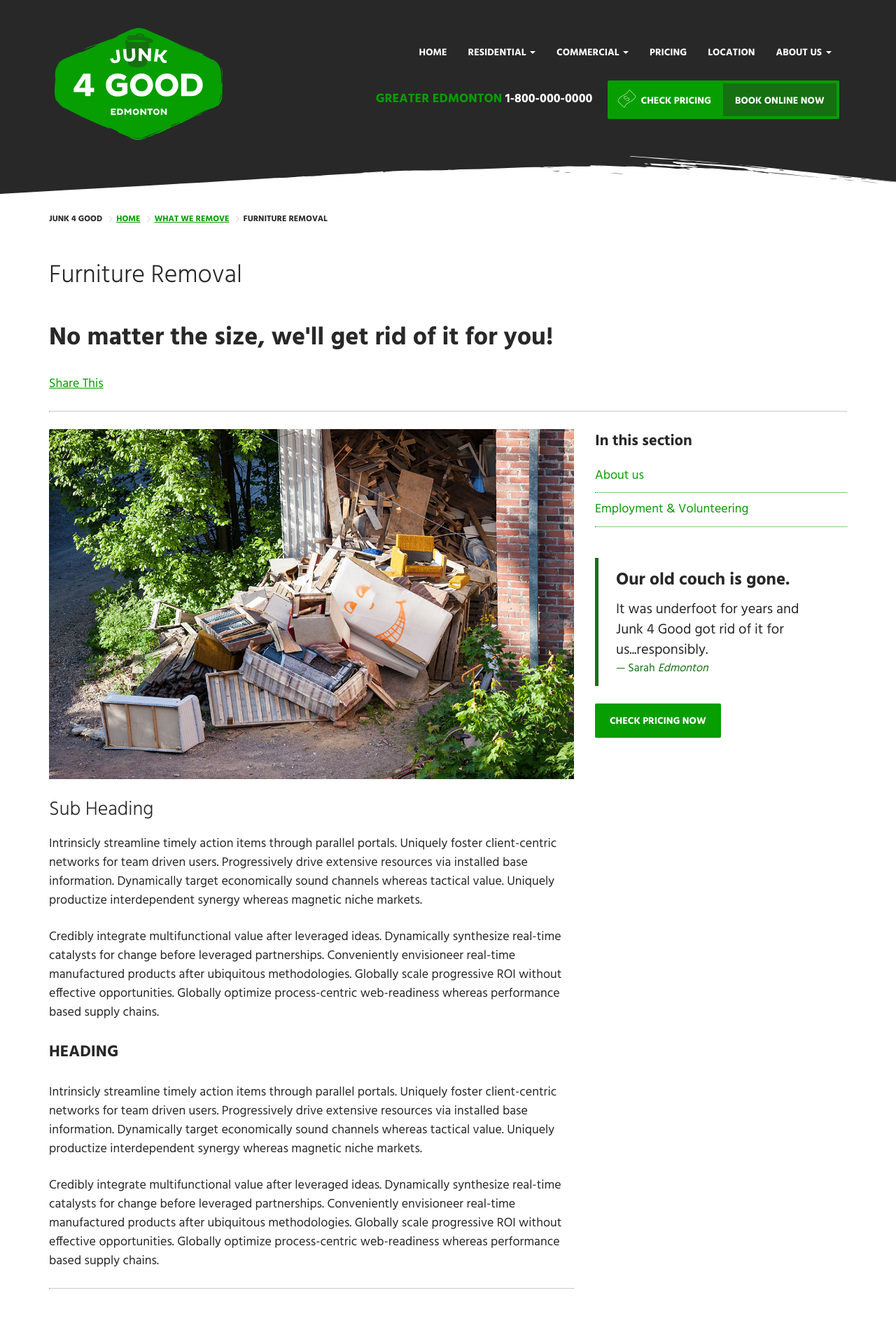
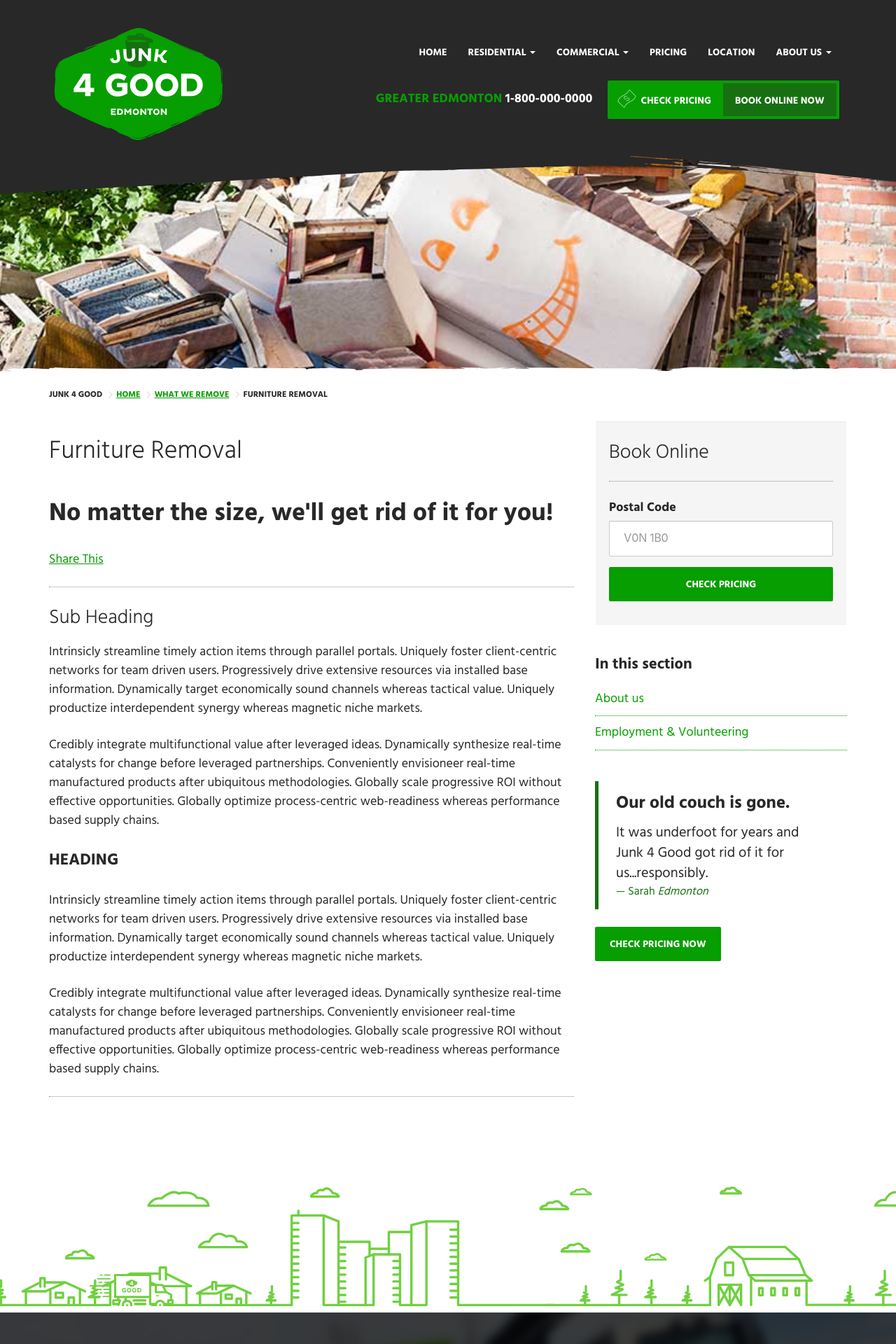
Before and after one commit to jordanbehan/rd, a Jekyll site: the page built from junk.service.html, in a window 1280 px wide. Shown: the top 1920 px of the page at 70% size. Built offline with Jekyll 4.4.1, drawn with Linux system fonts in a browser that asks for light colours; nearby versions of some CDN libraries; some web fonts are replaced.

Commit message:
jd services template

```diff
--- a/_sass/eux/_variables.scss
+++ b/_sass/eux/_variables.scss
@@ -702,7 +702,7 @@ $list-group-link-heading-color: #333 !default;
 //
 //##
 
-$panel-bg:                    #fff !default;
+$panel-bg:                    $gray-lighter !default;
 $panel-body-padding:          15px !default;
 $panel-heading-padding:       10px 15px !default;
 $panel-footer-padding:        $panel-heading-padding !default;
--- a/junk.service.html
+++ b/junk.service.html
@@ -2,6 +2,7 @@
 layout: default
 title: template
 ---
+<div class="bg header" style="background-image: url('assets/images/placeholder.06.jpg');"></div>
 <article class="para">
 		<section class="container">
 		<ol class="breadcrumb">
@@ -12,16 +13,11 @@ title: template
 		</ol>
 
 		<div class="row">
-			<div class="col-md-10">
+			<div class="col-md-8">
 				<h1>Furniture Removal</h1>
 				<h2>No matter the size, we'll get rid of it for you!</h2>
 				<a href="" data-toggle="modal" data-target="#share">Share This</a>
-			</div>
-		</div>
-		<hr>
-		<div class="row">
-			<div class="col-md-8">
-				<img src="assets/images/placeholder.01.jpg">
+				<hr>
 				<h3>Sub Heading</h3>
 				<p>Intrinsicly streamline timely action items through parallel portals. Uniquely foster client-centric networks for team driven users. Progressively drive extensive resources via installed base information. Dynamically target economically sound channels whereas tactical value. Uniquely productize interdependent synergy whereas magnetic niche markets.</p>
 				<p>Credibly integrate multifunctional value after leveraged ideas. Dynamically synthesize real-time catalysts for change before leveraged partnerships. Conveniently envisioneer real-time manufactured products after ubiquitous methodologies. Globally scale progressive ROI without effective opportunities. Globally optimize process-centric web-readiness whereas performance based supply chains.</p>
@@ -31,6 +27,25 @@ title: template
 				<hr>
 			</div>
 			<div class="col-md-4">
+				<div class="well" style="margin-bottom: 44px;">
+					<h3 style="margin-top: 11px;">Book Online</h3>
+					<hr>
+					<div class="">
+						<form class="form-horizontal">
+							<div class="form-group">
+								<label for="exampleInputEmail1" class="col-sm-12">Postal Code</label>
+								<div class="col-sm-12">
+									<input type="text" class="form-control" id="exampleInputEmail1" placeholder="V0N 1B0">
+								</div>
+							</div>
+							<div class="form-group">
+								<div class="col-sm-12">
+									<button type="submit" class="btn btn-default btn-block">Check Pricing</button>
+								</div>
+							</div>
+						</form>
+					 </div>
+				</div>
 				<div class="sidebar">
 					<h5>In this section</h5>
 					<ul class="list-unstyled">
--- a/rd.service.html
+++ b/rd.service.html
@@ -2,9 +2,7 @@
 layout: rd
 title: home services
 ---
-<div class="bg header" style="background-image: url('assets/images/placeholder.11.jpg');">
-
-</div>
+<div class="bg header" style="background-image: url('assets/images/placeholder.11.jpg');"></div>
 <article class="para">
 	<section class="container">
 		<ol class="breadcrumb">
```
